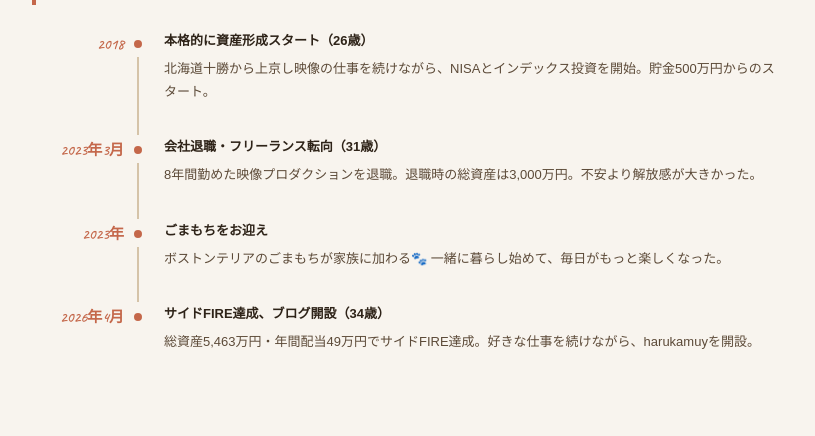
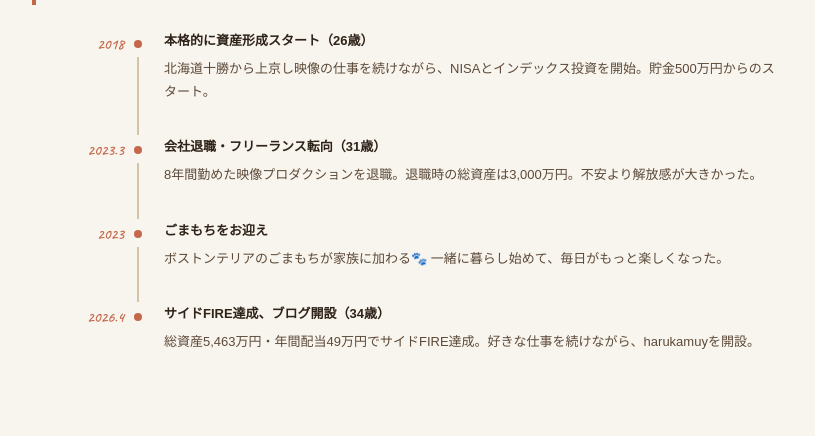
Before and after one commit to harukamuy/harukamuy, a Next.js app: page /about in a window 1280 px wide. Shown: the part 941-1377 px from the top of the page, without its empty margins (232-1047 px from the left). Built offline with nearby package versions, Linux system fonts and the light colour scheme; a web font is replaced by a local one.

Commit message:
タイムライン年号を短縮形式（2023.3）に変更
Co-Authored-By: Claude Sonnet 4.6 <noreply@anthropic.com>

```diff
--- a/app/about/page.tsx
+++ b/app/about/page.tsx
@@ -7,9 +7,9 @@ export const metadata: Metadata = {
 
 const timeline = [
   { year: "2018", label: "本格的に資産形成スタート（26歳）", desc: "北海道十勝から上京し映像の仕事を続けながら、NISAとインデックス投資を開始。貯金500万円からのスタート。" },
-  { year: "2023年3月", label: "会社退職・フリーランス転向（31歳）", desc: "8年間勤めた映像プロダクションを退職。退職時の総資産は3,000万円。不安より解放感が大きかった。" },
-  { year: "2023年", label: "ごまもちをお迎え", desc: "ボストンテリアのごまもちが家族に加わる🐾 一緒に暮らし始めて、毎日がもっと楽しくなった。" },
-  { year: "2026年4月", label: "サイドFIRE達成、ブログ開設（34歳）", desc: "総資産5,463万円・年間配当49万円でサイドFIRE達成。好きな仕事を続けながら、harukamuyを開設。" },
+  { year: "2023.3", label: "会社退職・フリーランス転向（31歳）", desc: "8年間勤めた映像プロダクションを退職。退職時の総資産は3,000万円。不安より解放感が大きかった。" },
+  { year: "2023", label: "ごまもちをお迎え", desc: "ボストンテリアのごまもちが家族に加わる🐾 一緒に暮らし始めて、毎日がもっと楽しくなった。" },
+  { year: "2026.4", label: "サイドFIRE達成、ブログ開設（34歳）", desc: "総資産5,463万円・年間配当49万円でサイドFIRE達成。好きな仕事を続けながら、harukamuyを開設。" },
 ];
 
 const purposeItems = [
```
